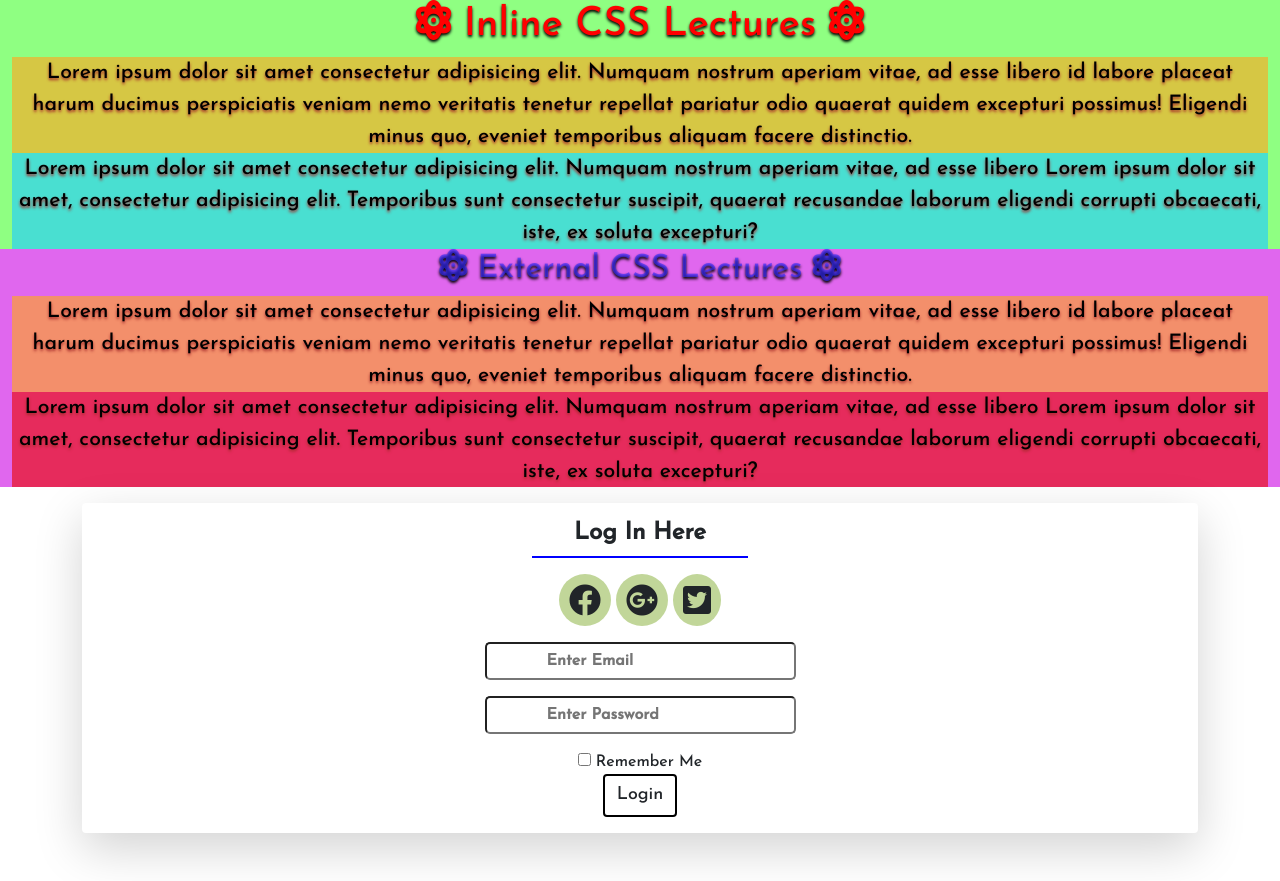
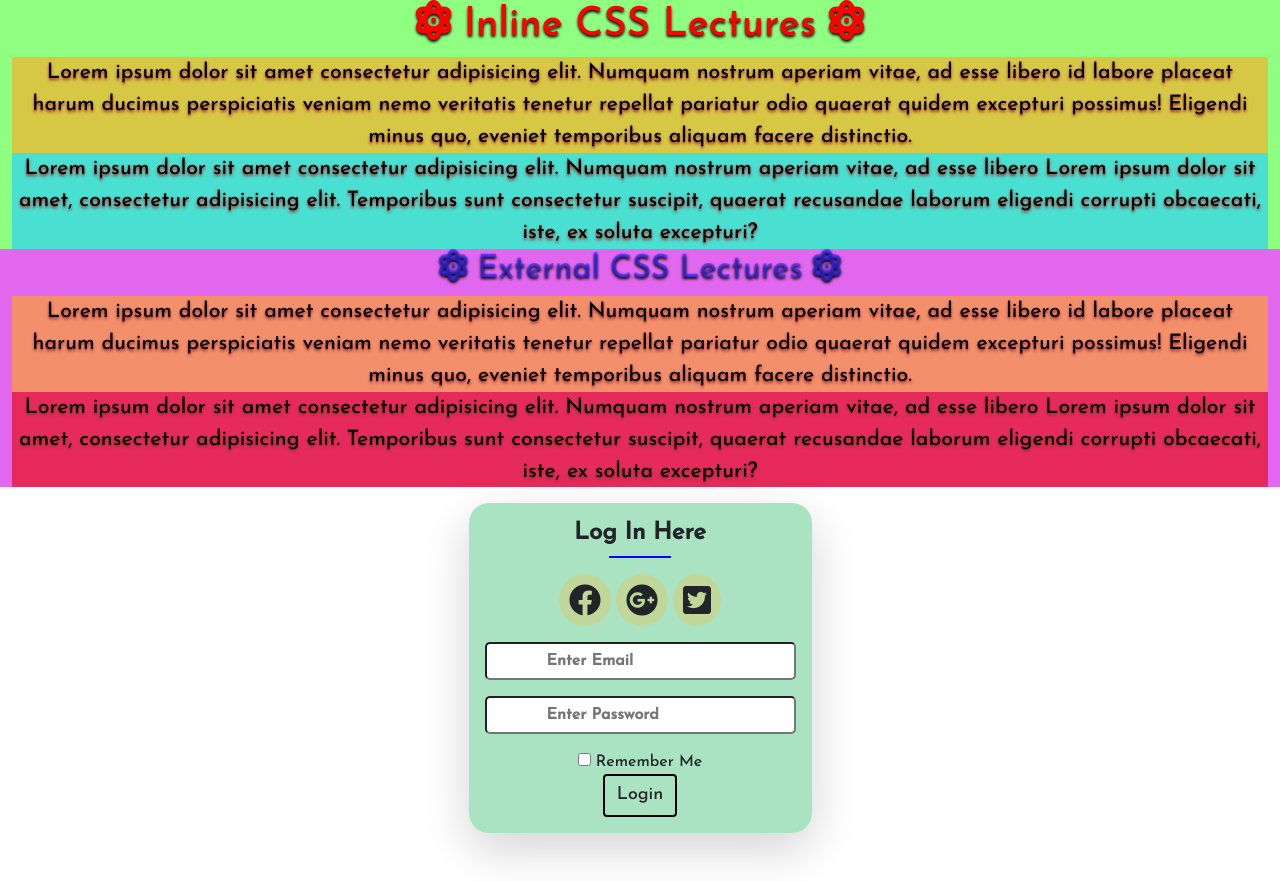
Before and after one commit to yadavashishdhirendra/Digipodium-LoginForm.github.io, a plain HTML site: page index.html in a window 1280 px wide. Drawn offline with nearby package versions, Linux system fonts and the light colour scheme.

Commit message:
style.css

```diff
--- a/style.css
+++ b/style.css
@@ -59,3 +59,20 @@ input[type="text"]:focus{
     color: white;
     border: 2px solid yellow;
 }
+
+#Border{
+  margin: auto;
+  width: fit-content;
+}
+
+.rounded{
+  border-radius: 1.25rem!important;
+}
+
+.bg-body{
+  background-color: #80d6a6ad !important;
+}
+
+#check{
+  cursor: pointer;
+}
```
